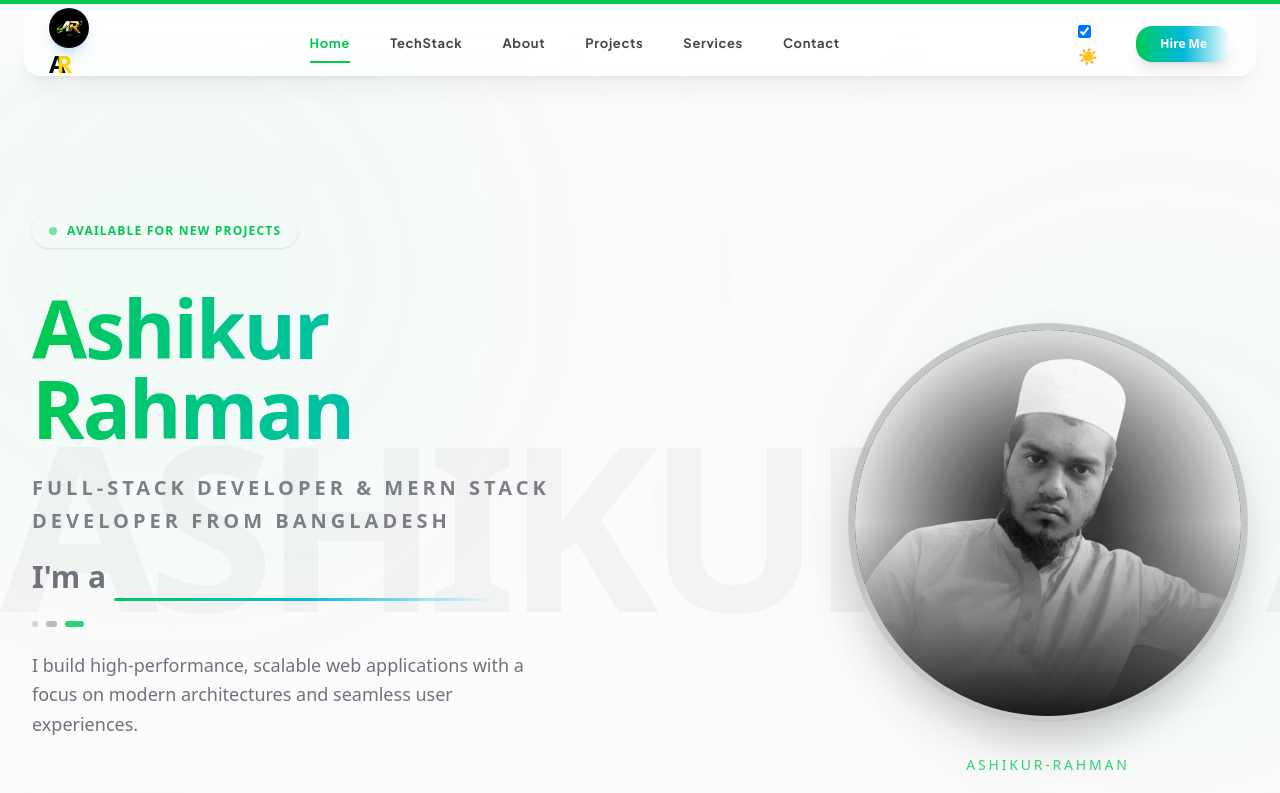
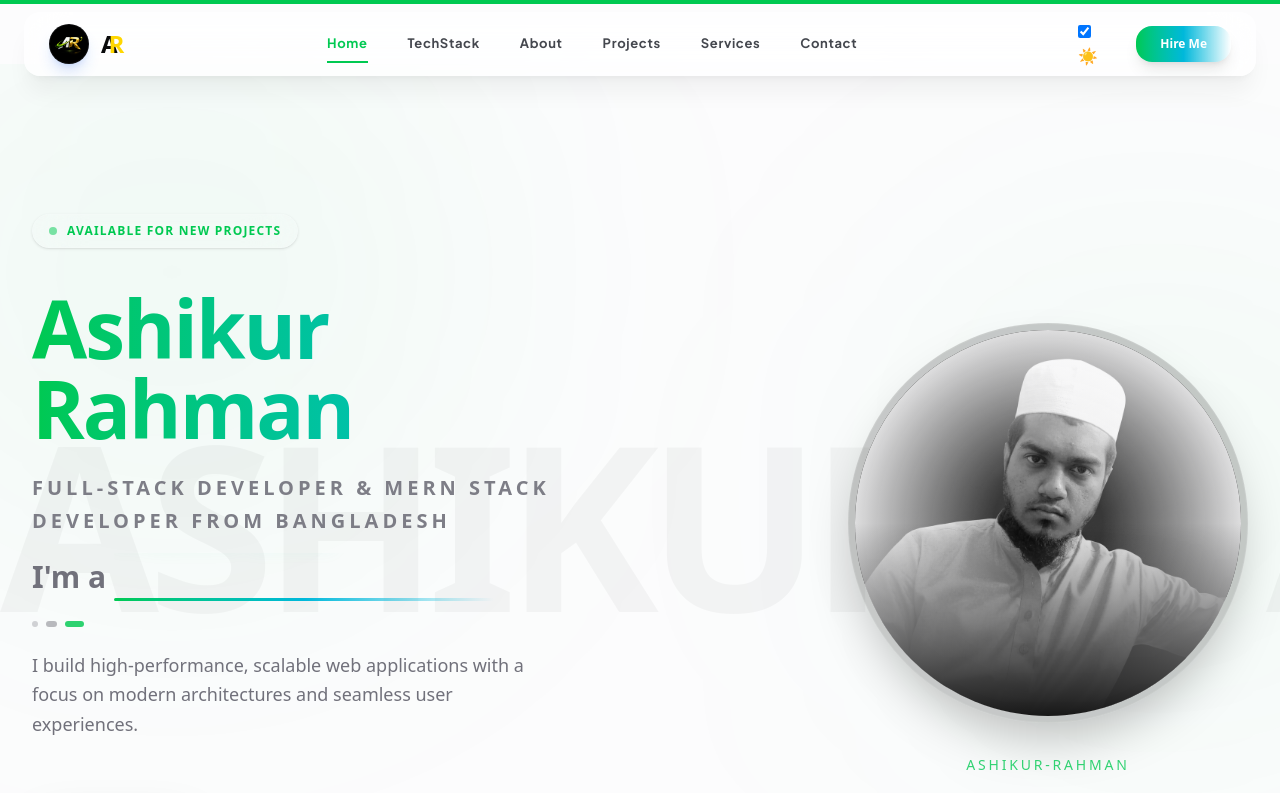
Before and after one commit to Ashikurrahman-dev-web/Portfolio, a Next.js app: page / in a window 1280 px wide. Shown: the top 793 px of the page. Built offline with nearby package versions, Linux system fonts and the light colour scheme.

Commit message:
navbar fix

```diff
--- a/src/components/Navbar.jsx
+++ b/src/components/Navbar.jsx
@@ -76,6 +76,7 @@ const Navbar = () => {
   >
     {/* Logo */}
     <Magnetic strength={0.3}>
+      <div className="flex items-center gap-3 group">
       <div className="relative w-9 h-9 sm:w-10 sm:h-10 rounded-full overflow-hidden group-hover:scale-110 transition-transform duration-500 shadow-lg shadow-primary/20 bg-black border border-outline-variant/20 dark:border-white/10">
           <Image
             src="/logo.png"
@@ -90,7 +91,7 @@ const Navbar = () => {
         <span className="block text-base sm:text-lg md:text-2xl font-black tracking-tight text-on-background transition-colors">
           A<span className="text-[#FFD700] -ml-[0.35em]">R</span>
         </span>
-
+    </div>
     </Magnetic>
 
     {/* Desktop Nav */}
```
